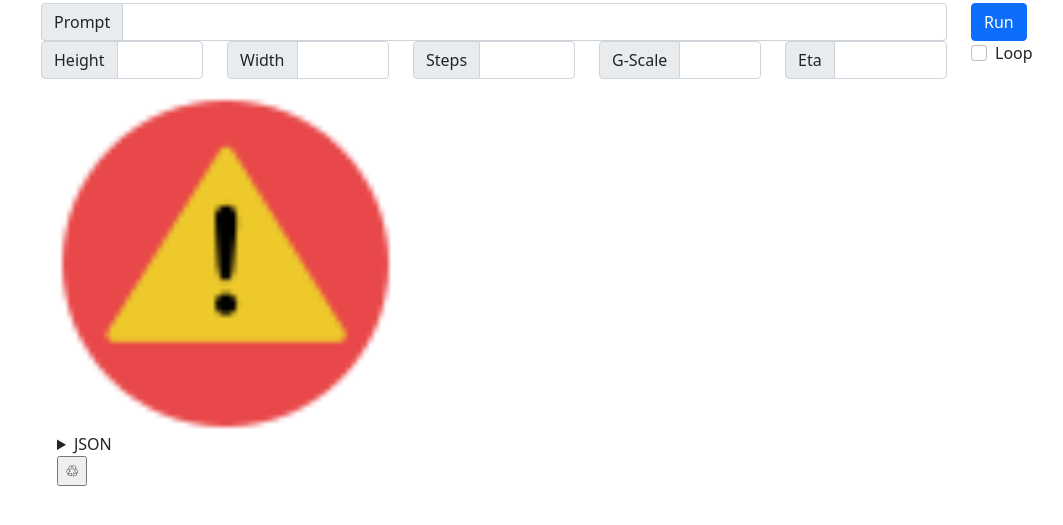
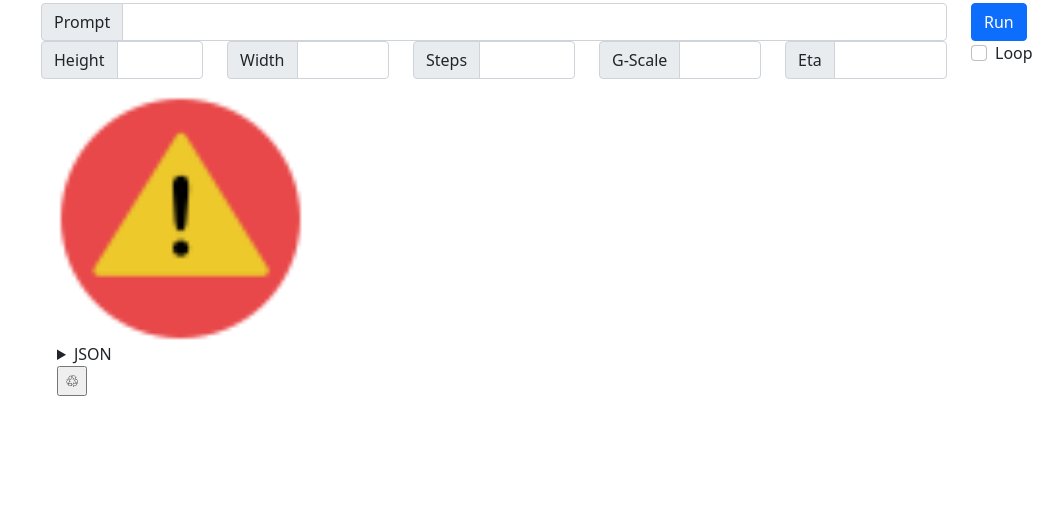
Before and after one commit to shirayu/purepale, a website: page purepale/static/index.html in a window 1280 px wide. Both pictures are taken after a click on the button "Run". Shown: the part 53-578 px from the top of the page, without its empty margins (53-1116 px from the left). Drawn offline with nearby package versions, Linux system fonts and the light colour scheme; no server answers.

Commit message:
Changed size

```diff
--- a/purepale/static/index.html
+++ b/purepale/static/index.html
@@ -74,9 +74,9 @@
         </div>
 
         <div class="container">
-            <div class="row m-1" v-for="row_idx in Math.ceil(results.length / 3)" :key="row_idx">
+            <div class="row m-1" v-for="row_idx in Math.ceil(results.length / 4)" :key="row_idx">
 
-                <div class="col-4" v-for="(result, col_idx) in results.slice((row_idx - 1) * 3, row_idx * 3)">
+                <div class="col-3" v-for="(result, col_idx) in results.slice((row_idx - 1) * 4, row_idx * 4)">
                     <div>
                         <a :href="result.path" target="_blank">
                             <img :src="result.path" class="img-fluid w-100">
@@ -92,11 +92,11 @@
                             {{result.error}}
                         </div>
                         <div v-if="finished">
-                            <input type="button" value="♲" @click="trigger_retry" :data-index="row_idx * 3 + col_idx">
+                            <input type="button" value="♲" @click="trigger_retry" :data-index="row_idx * 4 + col_idx">
                         </div>
                     </div>
                 </div>
-                <div class="col-4" v-for="j in (3 - results.length % 3)" v-if="row_idx * 3 > results.length">
+                <div class="col-3" v-for="j in (4 - results.length % 4)" v-if="row_idx * 4 > results.length">
                 </div>
 
             </div>
```
